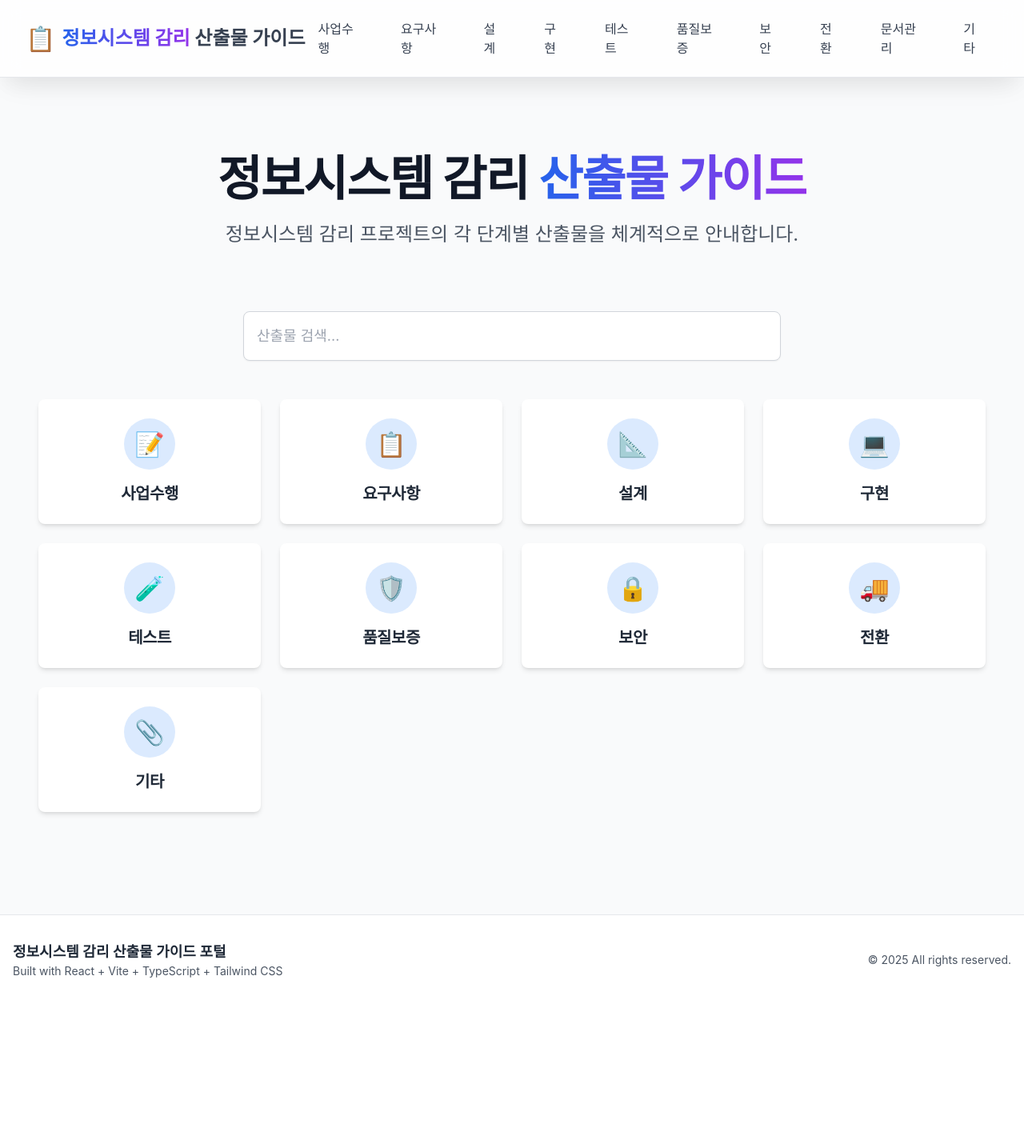
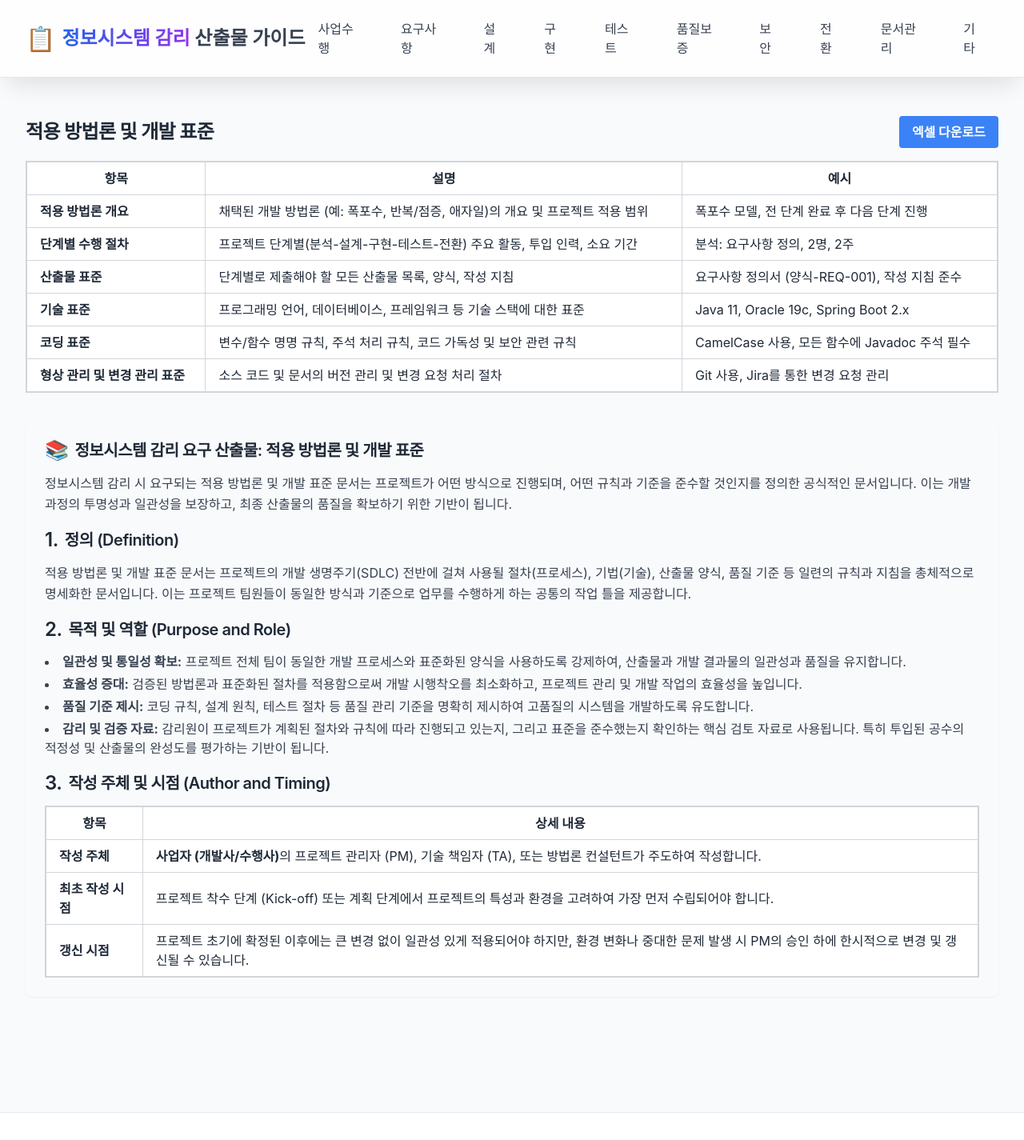
Before and after one commit to jeonck/deliverables-guide, a React (Vite) app: page /#/forms/applied-methodology-and-development-standards in a window 1280 px wide. Before the commit this address led to /#/. Shown: the top 1425 px of the page at 80% size. Before the commit the page ends 1256 px from the top, so only its background shows below. Built offline with nearby package versions, Linux system fonts and the light colour scheme.

Commit message:
feat: add applied methodology and development standards form with excel download and guide

```diff
--- a/src/App.tsx
+++ b/src/App.tsx
@@ -15,6 +15,7 @@ import RequirementsDefinitionDocument from './pages/forms/RequirementsDefinition
 import DocumentManagement from './pages/DocumentManagement';
 import UserInterfaceDesignDocument from './pages/forms/UserInterfaceDesignDocument';
 import ProcessDefinitionDocument from './pages/forms/ProcessDefinitionDocument';
+import AppliedMethodologyAndDevelopmentStandards from './pages/forms/AppliedMethodologyAndDevelopmentStandards';
 
 function App() {
   return (
@@ -38,6 +39,7 @@ function App() {
             <Route path="/forms/requirements-definition-document" element={<RequirementsDefinitionDocument />} />
             <Route path="/forms/user-interface-design-document" element={<UserInterfaceDesignDocument />} />
             <Route path="/forms/process-definition-document" element={<ProcessDefinitionDocument />} />
+            <Route path="/forms/applied-methodology-and-development-standards" element={<AppliedMethodologyAndDevelopmentStandards />} />
             <Route path="*" element={<Navigate to="/" replace />} />
           </Routes>
         </main>
--- a/src/data/deliverables.ts
+++ b/src/data/deliverables.ts
@@ -255,6 +255,12 @@ export const allDeliverables: Deliverable[] = [
     categoryPath: '/implementation',
   },
   {
+    name: '적용 방법론 및 개발 표준',
+    category: '구현',
+    categoryPath: '/implementation',
+    formPath: '/forms/applied-methodology-and-development-standards',
+  },
+  {
     name: '요구사항 추적표',
     category: '구현',
     categoryPath: '/implementation',
--- a/src/pages/Implementation.tsx
+++ b/src/pages/Implementation.tsx
@@ -13,7 +13,7 @@ const implementationDeliverables = [
   },
   {
     category: '관리/표준 (QA)',
-    deliverables: '적용 방법론 및 개발 표준, <a href="/#/forms/requirements-traceability-matrix" target="_blank" rel="noopener noreferrer" class="text-blue-600 hover:underline">요구사항 추적표</a>, 품질보증활동 계획/결과서, 반복 계획/평가서',
+    deliverables: '<a href="/#/forms/applied-methodology-and-development-standards" target="_blank" rel="noopener noreferrer" class="text-blue-600 hover:underline">적용 방법론 및 개발 표준</a>, 요구사항 추적표, 품질보증활동 계획/결과서, 반복 계획/평가서',
   },
 ];
 
--- /dev/null
+++ b/src/pages/forms/AppliedMethodologyAndDevelopmentStandards.tsx
@@ -0,0 +1,117 @@
+import React from 'react';
+import { saveAs } from 'file-saver';
+import * as XLSX from 'xlsx';
+
+const AppliedMethodologyAndDevelopmentStandards: React.FC = () => {
+  const tableData = [
+    ['항목', '설명', '예시'],
+    ['적용 방법론 개요', '채택된 개발 방법론 (예: 폭포수, 반복/점증, 애자일)의 개요 및 프로젝트 적용 범위', '폭포수 모델, 전 단계 완료 후 다음 단계 진행'],
+    ['단계별 수행 절차', '프로젝트 단계별(분석-설계-구현-테스트-전환) 주요 활동, 투입 인력, 소요 기간', '분석: 요구사항 정의, 2명, 2주'],
+    ['산출물 표준', '단계별로 제출해야 할 모든 산출물 목록, 양식, 작성 지침', '요구사항 정의서 (양식-REQ-001), 작성 지침 준수'],
+    ['기술 표준', '프로그래밍 언어, 데이터베이스, 프레임워크 등 기술 스택에 대한 표준', 'Java 11, Oracle 19c, Spring Boot 2.x'],
+    ['코딩 표준', '변수/함수 명명 규칙, 주석 처리 규칙, 코드 가독성 및 보안 관련 규칙', 'CamelCase 사용, 모든 함수에 Javadoc 주석 필수'],
+    ['형상 관리 및 변경 관리 표준', '소스 코드 및 문서의 버전 관리 및 변경 요청 처리 절차', 'Git 사용, Jira를 통한 변경 요청 관리'],
+  ];
+
+  const handleExcelDownload = () => {
+    const worksheet = XLSX.utils.aoa_to_sheet(tableData);
+    const workbook = XLSX.utils.book_new();
+    XLSX.utils.book_append_sheet(workbook, worksheet, '적용방법론및개발표준');
+    const excelBuffer = XLSX.write(workbook, { bookType: 'xlsx', type: 'array' });
+    const data = new Blob([excelBuffer], { type: 'application/octet-stream' });
+    saveAs(data, '적용방법론및개발표준.xlsx');
+  };
+
+  return (
+    <div className="container mx-auto p-4">
+      <div className="flex justify-between items-center mb-4">
+        <h1 className="text-2xl font-bold">적용 방법론 및 개발 표준</h1>
+        <button
+          onClick={handleExcelDownload}
+          className="bg-blue-500 hover:bg-blue-700 text-white font-bold py-2 px-4 rounded"
+        >
+          엑셀 다운로드
+        </button>
+      </div>
+
+      <div className="overflow-x-auto mb-8">
+        <table className="min-w-full bg-white border-2 border-gray-300">
+          <thead>
+            <tr>
+              <th className="border border-gray-300 px-4 py-2">항목</th>
+              <th className="border border-gray-300 px-4 py-2">설명</th>
+              <th className="border border-gray-300 px-4 py-2">예시</th>
+            </tr>
+          </thead>
+          <tbody>
+            {tableData.slice(1).map((row, rowIndex) => ( // Skip header row for rendering
+              <tr key={rowIndex}>
+                {row.map((cell, cellIndex) => (
+                  <td key={cellIndex} className="border border-gray-300 px-4 py-2">
+                    {cellIndex === 0 ? <span className="font-bold">{cell}</span> : cell}
+                  </td>
+                ))}
+              </tr>
+            ))}
+          </tbody>
+        </table>
+      </div>
+
+      <div className="mb-8 p-6 bg-gray-50 rounded-lg shadow-sm">
+        <h2 className="text-xl font-semibold mb-3 flex items-center">
+          <span className="text-2xl mr-2">📚</span> 정보시스템 감리 요구 산출물: 적용 방법론 및 개발 표준
+        </h2>
+        <p className="mb-4 text-gray-700">
+          정보시스템 감리 시 요구되는 적용 방법론 및 개발 표준 문서는 프로젝트가 어떤 방식으로 진행되며, 어떤 규칙과 기준을 준수할 것인지를 정의한 공식적인 문서입니다. 이는 개발 과정의 투명성과 일관성을 보장하고, 최종 산출물의 품질을 확보하기 위한 기반이 됩니다.
+        </p>
+
+        <h2 className="text-xl font-semibold mb-3 flex items-center">
+          <span className="text-2xl mr-2">1.</span> 정의 (Definition)
+        </h2>
+        <p className="mb-4 text-gray-700">
+          적용 방법론 및 개발 표준 문서는 프로젝트의 개발 생명주기(SDLC) 전반에 걸쳐 사용될 절차(프로세스), 기법(기술), 산출물 양식, 품질 기준 등 일련의 규칙과 지침을 총체적으로 명세화한 문서입니다. 이는 프로젝트 팀원들이 동일한 방식과 기준으로 업무를 수행하게 하는 공통의 작업 틀을 제공합니다.
+        </p>
+
+        <h2 className="text-xl font-semibold mb-3 flex items-center">
+          <span className="text-2xl mr-2">2.</span> 목적 및 역할 (Purpose and Role)
+        </h2>
+        <ul className="list-disc list-inside mb-4 text-gray-700 space-y-1">
+          <li><strong>일관성 및 통일성 확보:</strong> 프로젝트 전체 팀이 동일한 개발 프로세스와 표준화된 양식을 사용하도록 강제하여, 산출물과 개발 결과물의 일관성과 품질을 유지합니다.</li>
+          <li><strong>효율성 증대:</strong> 검증된 방법론과 표준화된 절차를 적용함으로써 개발 시행착오를 최소화하고, 프로젝트 관리 및 개발 작업의 효율성을 높입니다.</li>
+          <li><strong>품질 기준 제시:</strong> 코딩 규칙, 설계 원칙, 테스트 절차 등 품질 관리 기준을 명확히 제시하여 고품질의 시스템을 개발하도록 유도합니다.</li>
+          <li><strong>감리 및 검증 자료:</strong> 감리원이 프로젝트가 계획된 절차와 규칙에 따라 진행되고 있는지, 그리고 표준을 준수했는지 확인하는 핵심 검토 자료로 사용됩니다. 특히 투입된 공수의 적정성 및 산출물의 완성도를 평가하는 기반이 됩니다.</li>
+        </ul>
+
+        <h2 className="text-xl font-semibold mb-3 flex items-center">
+          <span className="text-2xl mr-2">3.</span> 작성 주체 및 시점 (Author and Timing)
+        </h2>
+        <div className="overflow-x-auto">
+          <table className="min-w-full bg-white border-2 border-gray-300">
+            <thead>
+              <tr>
+                <th className="border border-gray-300 px-4 py-2">항목</th>
+                <th className="border border-gray-300 px-4 py-2">상세 내용</th>
+              </tr>
+            </thead>
+            <tbody>
+              <tr>
+                <td className="border border-gray-300 px-4 py-2 font-bold">작성 주체</td>
+                <td className="border border-gray-300 px-4 py-2"><strong>사업자 (개발사/수행사)</strong>의 프로젝트 관리자 (PM), 기술 책임자 (TA), 또는 방법론 컨설턴트가 주도하여 작성합니다.</td>
+              </tr>
+              <tr>
+                <td className="border border-gray-300 px-4 py-2 font-bold">최초 작성 시점</td>
+                <td className="border border-gray-300 px-4 py-2">프로젝트 착수 단계 (Kick-off) 또는 계획 단계에서 프로젝트의 특성과 환경을 고려하여 가장 먼저 수립되어야 합니다.</td>
+              </tr>
+              <tr>
+                <td className="border border-gray-300 px-4 py-2 font-bold">갱신 시점</td>
+                <td className="border border-gray-300 px-4 py-2">프로젝트 초기에 확정된 이후에는 큰 변경 없이 일관성 있게 적용되어야 하지만, 환경 변화나 중대한 문제 발생 시 PM의 승인 하에 한시적으로 변경 및 갱신될 수 있습니다.</td>
+              </tr>
+            </tbody>
+          </table>
+        </div>
+      </div>
+    </div>
+  );
+};
+
+export default AppliedMethodologyAndDevelopmentStandards;
```
